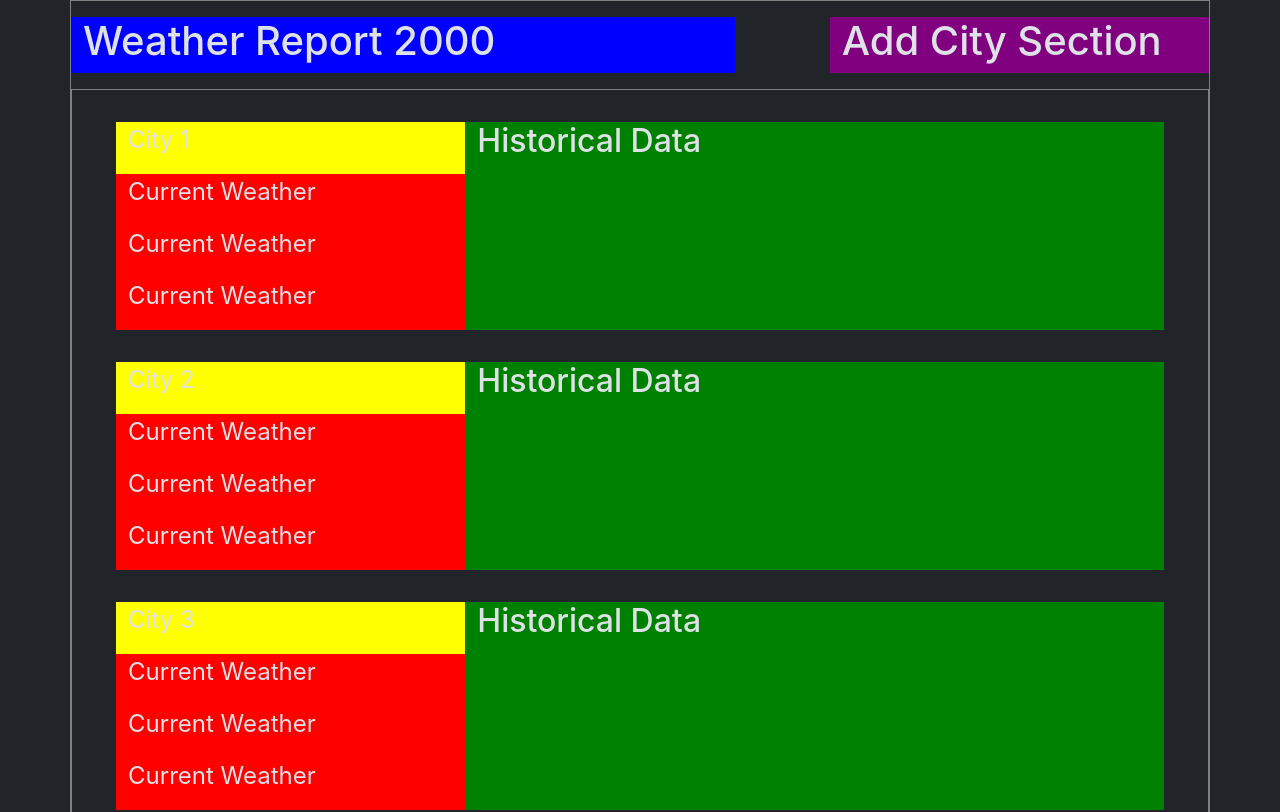
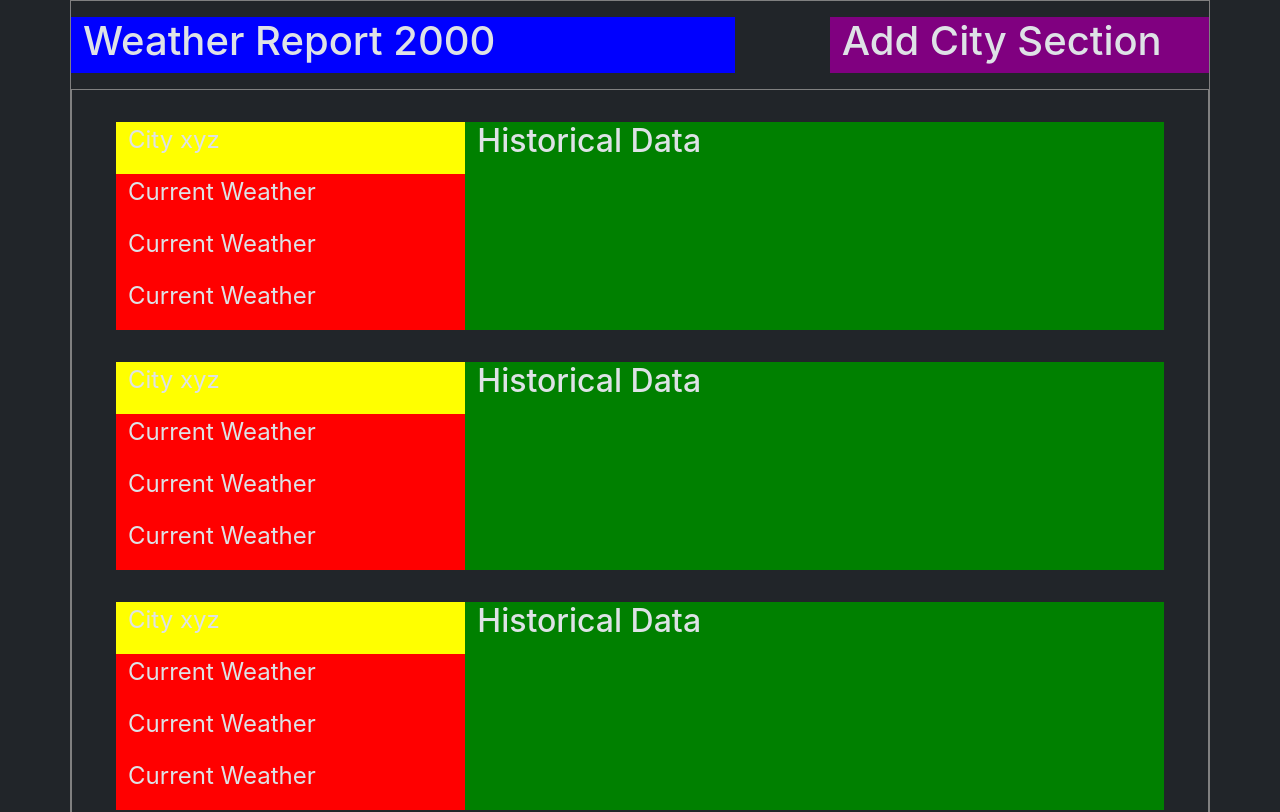
Before and after one commit to ConnerAiken/bayesian-health-interview, a React (Create React App) app: page / in a window 1280 px wide. Shown: the top 812 px of the page. Built offline with nearby package versions, Linux system fonts and the light colour scheme.

Commit message:
Break main sections into React components

```diff
--- a/src/App.scss
+++ b/src/App.scss
@@ -4,41 +4,9 @@
   #app-header {
     margin-top: 1em;
     margin-bottom: 1em;
-
-    #app-title {
-      background-color: blue;
-    }
-    #app-actions {
-      background-color: purple;
-    }
   }
 
   #app-content {
     border: 1px solid grey;
-
-    .city {
-      margin: 2em;
-
-      .city-sidebar {
-        .city-information {
-          background-color: yellow;
-          p {
-            font-size: 1.5em;
-          }
-        }
-        .city-current-weather {
-          background-color: red;
-          p {
-            font-size: 1.5em;
-          }
-        }
-      }
-      .city-historical-data {
-        background-color: green;
-        h1 {
-          font-size: 2em;
-        }
-      }
-    }
   }
 }
--- a/src/App.tsx
+++ b/src/App.tsx
@@ -1,41 +1,18 @@
-import "./App.scss";
 import Container from "react-bootstrap/Container";
 import Row from "react-bootstrap/Row";
 import Col from "react-bootstrap/Col";
+import Header from "./components/header/header";
+import City from "./components/city/city";
+import "./App.scss";
 
 function App() {
   return (
     <Container id="app-container">
-      <Row id="app-header">
-        <Col xs={7} id="app-title">
-          <h1>Weather Report 2000</h1>
-        </Col>
-        <Col xs={{ span: 4, offset: 1 }} id="app-actions">
-          <h1>Add City Section</h1>
-        </Col>
-      </Row>
+      <Header />
       <Row id="app-content">
         <Col xs={12}>
           {[1, 2, 3, 4, 5].map((i) => (
-            <Row className="city">
-              <Col xs={4} className="city-sidebar">
-                <Row className="city-sidebar-row">
-                  <Col xs={12} className="city-information">
-                    <p>City {i}</p>
-                  </Col>
-                </Row>
-                <Row className="city-sidebar-row">
-                  <Col xs={12} className="city-current-weather">
-                    <p>Current Weather</p>
-                    <p>Current Weather</p>
-                    <p>Current Weather</p>
-                  </Col>
-                </Row>
-              </Col>
-              <Col xs={8} className="city-historical-data">
-                <h1>Historical Data</h1>
-              </Col>
-            </Row>
+            <City />
           ))}
         </Col>
       </Row>
--- /dev/null
+++ b/src/components/city/city.scss
@@ -0,0 +1,26 @@
+#app-content {
+  .city {
+    margin: 2em;
+
+    .city-sidebar {
+      .city-information {
+        background-color: yellow;
+        p {
+          font-size: 1.5em;
+        }
+      }
+      .city-current-weather {
+        background-color: red;
+        p {
+          font-size: 1.5em;
+        }
+      }
+    }
+    .city-historical-data {
+      background-color: green;
+      h1 {
+        font-size: 2em;
+      }
+    }
+  }
+}
--- /dev/null
+++ b/src/components/city/city.tsx
@@ -0,0 +1,29 @@
+import Row from "react-bootstrap/Row";
+import Col from "react-bootstrap/Col";
+import "./city.scss";
+
+const City = () => {
+  return (
+    <Row className="city">
+      <Col xs={4} className="city-sidebar">
+        <Row className="city-sidebar-row">
+          <Col xs={12} className="city-information">
+            <p>City xyz</p>
+          </Col>
+        </Row>
+        <Row className="city-sidebar-row">
+          <Col xs={12} className="city-current-weather">
+            <p>Current Weather</p>
+            <p>Current Weather</p>
+            <p>Current Weather</p>
+          </Col>
+        </Row>
+      </Col>
+      <Col xs={8} className="city-historical-data">
+        <h1>Historical Data</h1>
+      </Col>
+    </Row>
+  );
+};
+
+export default City;
--- /dev/null
+++ b/src/components/header/header.scss
@@ -0,0 +1,8 @@
+#app-header {
+  #app-title {
+    background-color: blue;
+  }
+  #app-actions {
+    background-color: purple;
+  }
+}
--- /dev/null
+++ b/src/components/header/header.tsx
@@ -0,0 +1,18 @@
+import Row from "react-bootstrap/Row";
+import Col from "react-bootstrap/Col";
+import "./header.scss";
+
+const Header = () => {
+  return (
+    <Row id="app-header">
+      <Col xs={7} id="app-title">
+        <h1>Weather Report 2000</h1>
+      </Col>
+      <Col xs={{ span: 4, offset: 1 }} id="app-actions">
+        <h1>Add City Section</h1>
+      </Col>
+    </Row>
+  );
+};
+
+export default Header;
```
